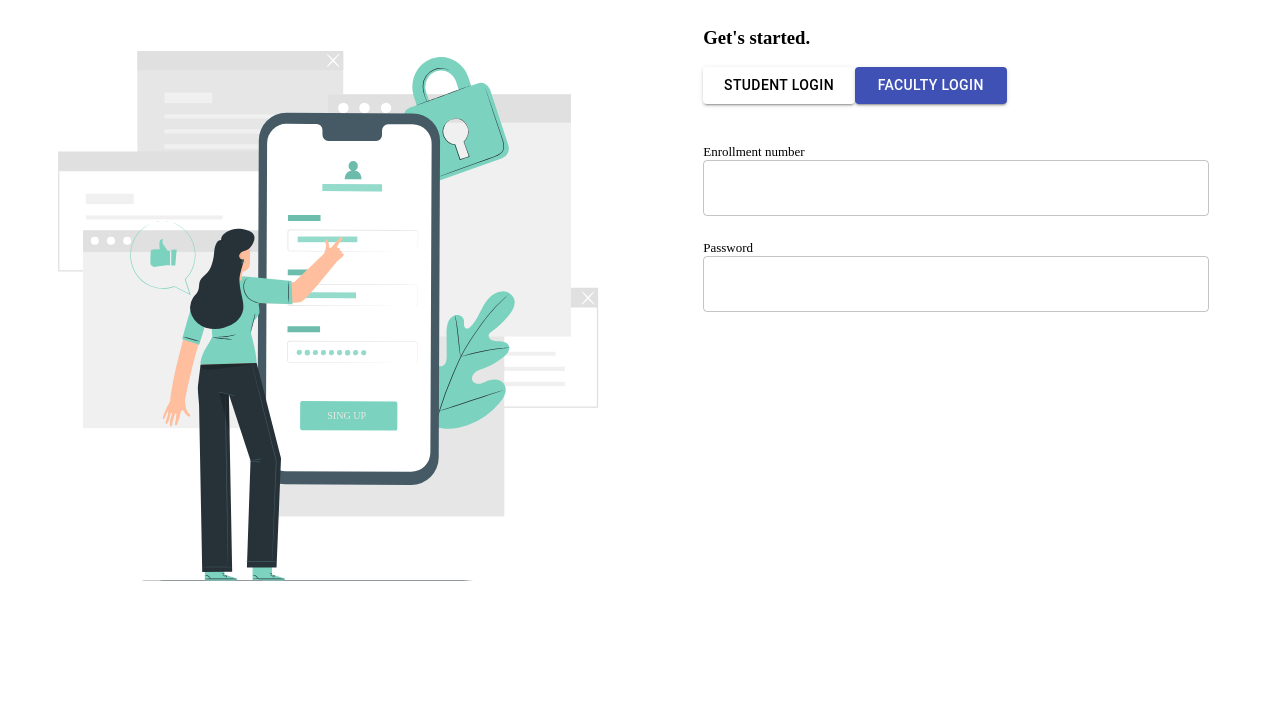
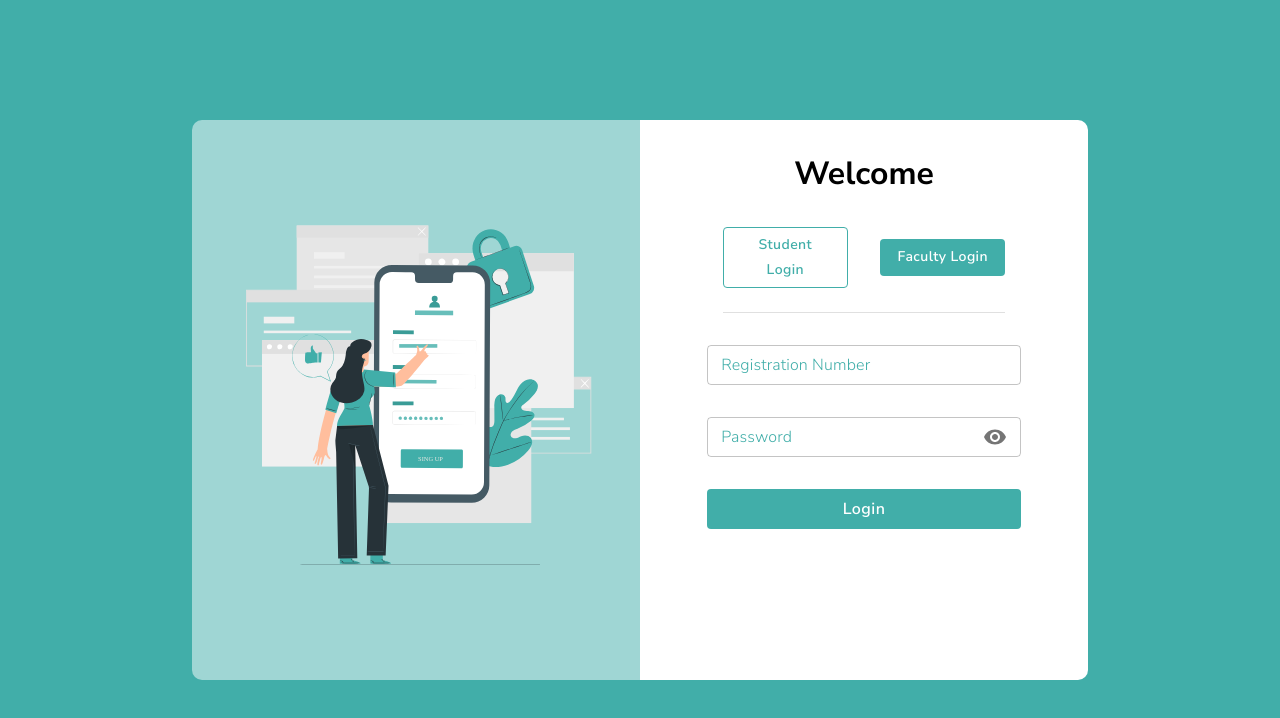
Before and after one commit to RS-Organisation/college-companion, a React (Create React App) app in the folder client/: page / in a window 1280 px wide. Shown: the top 718 px of the page. Built offline with nearby package versions, Linux system fonts and the light colour scheme.

Commit message:
Add LoginPage component

```diff
--- a/client/package.json
+++ b/client/package.json
@@ -4,6 +4,7 @@
   "private": true,
   "dependencies": {
     "@material-ui/core": "^4.11.3",
+    "@material-ui/icons": "^4.11.2",
     "@testing-library/jest-dom": "^5.11.4",
     "@testing-library/react": "^11.1.0",
     "@testing-library/user-event": "^12.1.10",
--- a/client/public/index.html
+++ b/client/public/index.html
@@ -25,6 +25,8 @@
       work correctly both with client-side routing and a non-root public URL.
       Learn how to configure a non-root public URL by running `npm run build`.
     -->
+    <link href="https://fonts.googleapis.com/css2?family=Nunito+Sans:wght@200;300;400;600;700;800;900&display=swap"
+    rel="stylesheet">
     <title>React App</title>
   </head>
   <body>
--- a/client/src/App.js
+++ b/client/src/App.js
@@ -1,8 +1,8 @@
 import React from 'react';
-import Login from './components/Login';
+import LoginPage from './components/LoginPage';
 
 const App = () => {
-  return <Login />;
+  return <LoginPage />;
 };
 
 export default App;
--- a/client/src/components/Login.js
+++ /dev/null
@@ -1,46 +0,0 @@
-import { React, Fragment } from 'react';
-import { Button, Grid, TextField, InputLabel } from '@material-ui/core';
-import loginImage from '../images/loginImage.svg';
-import useStyles from '../styles/Login';
-
-const Login = () => {
-  const classes = useStyles();
-  return (
-    <Grid container spacing={0}>
-      <Grid item xs={12} lg={6}>
-        <img src={loginImage} alt='login' />
-      </Grid>
-      <Grid item xs={12} lg={6} className={classes.grid}>
-        <div className={classes.formGrid}>
-          <h3>Get's started.</h3>
-          <div classesName={classes.buttonDiv}>
-            <Button variant='contained' className={classes.studentButton}>
-              Student Login
-            </Button>
-            <Button
-              variant='contained'
-              color='primary'
-              className={classes.facultyButton}
-            >
-              Faculty Login
-            </Button>
-          </div>
-          <div>
-            <form className={classes.form}>
-              <div className={classes.formInputs}>
-                <span className={classes.spanText}>Enrollment number</span>
-                <TextField variant='outlined' />
-              </div>
-              <div className={classes.formInputs}>
-                <span className={classes.spanText}>Password</span>
-                <TextField variant='outlined' type='password' />
-              </div>
-            </form>
-          </div>
-        </div>
-      </Grid>
-    </Grid>
-  );
-};
-
-export default Login;
--- /dev/null
+++ b/client/src/components/LoginPage.js
@@ -0,0 +1,86 @@
+import { React } from 'react';
+import loginImage from '../images/loginImage.svg';
+import {
+	Grid,
+	Button,
+	Divider,
+	TextField,
+	InputAdornment,
+	IconButton
+} from '@material-ui/core';
+import Visibility from '@material-ui/icons/Visibility';
+import VisibilityOff from '@material-ui/icons/VisibilityOff';
+import useStyles from '../styles/LoginPage';
+
+const LoginPage = () => {
+	const classes = useStyles();
+	return (
+		<div className={classes.main}>
+			<div className={classes.contentBox}>
+				<Grid container spacing={0}>
+					<Grid item xs={12} lg={6} className={classes.imageGrid}>
+						<img src={loginImage} alt='login' className={classes.loginImage} />
+					</Grid>
+					<Grid item xs={12} lg={6} className={classes.loginGrid}>
+						<div className={classes.loginGridDiv}>
+							<h3 className={classes.title}>Welcome</h3>
+							<div classesName={classes.buttonDiv}>
+								<Button
+									variant='outlined'
+									className={classes.studentButton}
+								>
+									Student Login
+            		</Button>
+								<Button
+									variant='contained'
+									color='primary'
+									className={classes.facultyButton}
+								>
+									Faculty Login
+            		</Button>
+							</div>
+							<Divider variant="middle" className={classes.divider} />
+							<form className={classes.root} autoComplete="off">
+								<TextField
+									className={classes.formField}
+									id="outlined-basic"
+									label="Registration Number"
+									variant="outlined"
+									size="small"
+								/>
+								<TextField
+									className={classes.formField}
+									id="outlined-basic"
+									label="Password"
+									variant="outlined"
+									size="small"
+									InputProps={{
+										endAdornment: (
+											<InputAdornment position="end">
+												<IconButton
+													aria-label="toggle password visibility"
+													edge="end"
+												>
+													<Visibility />
+												</IconButton>
+											</InputAdornment>
+										)
+									}}
+								/>
+								<Button
+									variant='contained'
+									color='primary'
+									className={classes.loginButton}
+								>
+									Login
+            		</Button>
+							</form>
+						</div>
+					</Grid>
+				</Grid>
+			</div>
+		</div>
+	);
+};
+
+export default LoginPage;
--- a/client/src/styles/Login.js
+++ /dev/null
@@ -1,41 +0,0 @@
-import { makeStyles } from '@material-ui/core/styles';
-
-export default makeStyles((theme) => ({
-  buttonDiv: {
-    display: 'flex',
-    width: '90%',
-    flexDirection: 'row',
-    justifyContent: 'space-between',
-  },
-  studentButton: {
-    width: '30%',
-    color: 'black',
-    margin: 'auto',
-    backgroundColor: 'white',
-  },
-  facultyButton: {
-    width: '30%',
-    margin: 'auto',
-  },
-  grid: {},
-  formGrid: {
-    width: '80%',
-    margin: 'auto',
-  },
-  form: {
-    marginTop: theme.spacing(5),
-  },
-  formInputs: {
-    display: 'flex',
-    flexDirection: 'column',
-    marginBottom: theme.spacing(3),
-  },
-  spanText: {
-    fontSize: '13px',
-  },
-  textField: {
-    '& .MuiOutlinedInput-input': {
-      padding: '13px 13px',
-    },
-  },
-}));
--- /dev/null
+++ b/client/src/styles/LoginPage.js
@@ -0,0 +1,101 @@
+import { makeStyles } from '@material-ui/core/styles';
+
+export default makeStyles((theme) => ({
+    root: {
+        '& .MuiFormLabel-root': {
+            color: '#41aea9',
+            fontFamily: 'Nunito Sans, sans-serif',
+            fontWeight: '300'
+        },
+        '& .MuiOutlinedInput-root.Mui-focused .MuiOutlinedInput-notchedOutline': {
+            borderColor: '#41aea9'
+        },
+    },
+    main: {
+        display: 'flex',
+        alignItems: 'center',
+        justifyContent: 'center',
+        backgroundColor: '#41aea9',
+        position: 'fixed',
+        top: '0%',
+        left: '0%',
+        width: '100%',
+        height: '100vh'
+    },
+    contentBox: {
+        width: '70%',
+        backgroundColor: 'white',
+        height: '70%',
+        borderRadius: '10px',
+        display: 'flex',
+    },
+    imageGrid: {
+        display: 'flex',
+        alignItems: 'center',
+        justifyContent: 'center',
+        backgroundColor: 'rgba(65, 174, 169, 0.5)'
+    },
+    loginImage: {
+        width: '90%',
+    },
+    loginGridDiv: {
+        width: '70%',
+        margin: 'auto',
+        textAlign: 'center'
+    },
+    studentButton: {
+        width: '40%',
+        marginRight: '1rem',
+        fontFamily: 'Nunito Sans, sans-serif',
+        textTransform: 'none',
+        fontWeight: '600',
+        color: '#41aea9',
+        border: '1px solid #41aea9',
+        transition: '0.3s ease-in-out',
+        '&:hover': {
+            transform: 'scale(1.02)'
+        }
+    },
+    facultyButton: {
+        width: '40%',
+        marginLeft: '1rem',
+        fontFamily: 'Nunito Sans, sans-serif',
+        textTransform: 'none',
+        fontWeight: '600',
+        backgroundColor: '#41aea9',
+        boxShadow: 'none',
+        transition: '0.3s ease-in-out',
+        '&:hover': {
+            backgroundColor: '#41aea9',
+            transform: 'scale(1.02)',
+            boxShadow: 'none'
+        }
+    },
+    loginButton: {
+        width: '100%',
+        fontFamily: 'Nunito Sans, sans-serif',
+        fontSize: '1rem',
+        textTransform: 'none',
+        fontWeight: '600',
+        backgroundColor: '#41aea9',
+        boxShadow: 'none',
+        transition: '0.3s ease-in-out',
+        '&:hover': {
+            backgroundColor: '#41aea9',
+            transform: 'scale(1.02)',
+            boxShadow: 'none'
+        }
+    },
+    title: {
+        fontFamily: 'Nunito Sans, sans-serif',
+        fontSize: '2rem'
+    },
+    divider: {
+        marginTop: '1.5rem',
+        marginBottom: '2rem'
+    },
+    formField: {
+        width: '100%',
+        marginBottom: '2rem',
+    }
+}));
```
Also changed, not shown: client/src/images/loginImage.svg, 1 other file (tests, documents, lock files or other folders).
